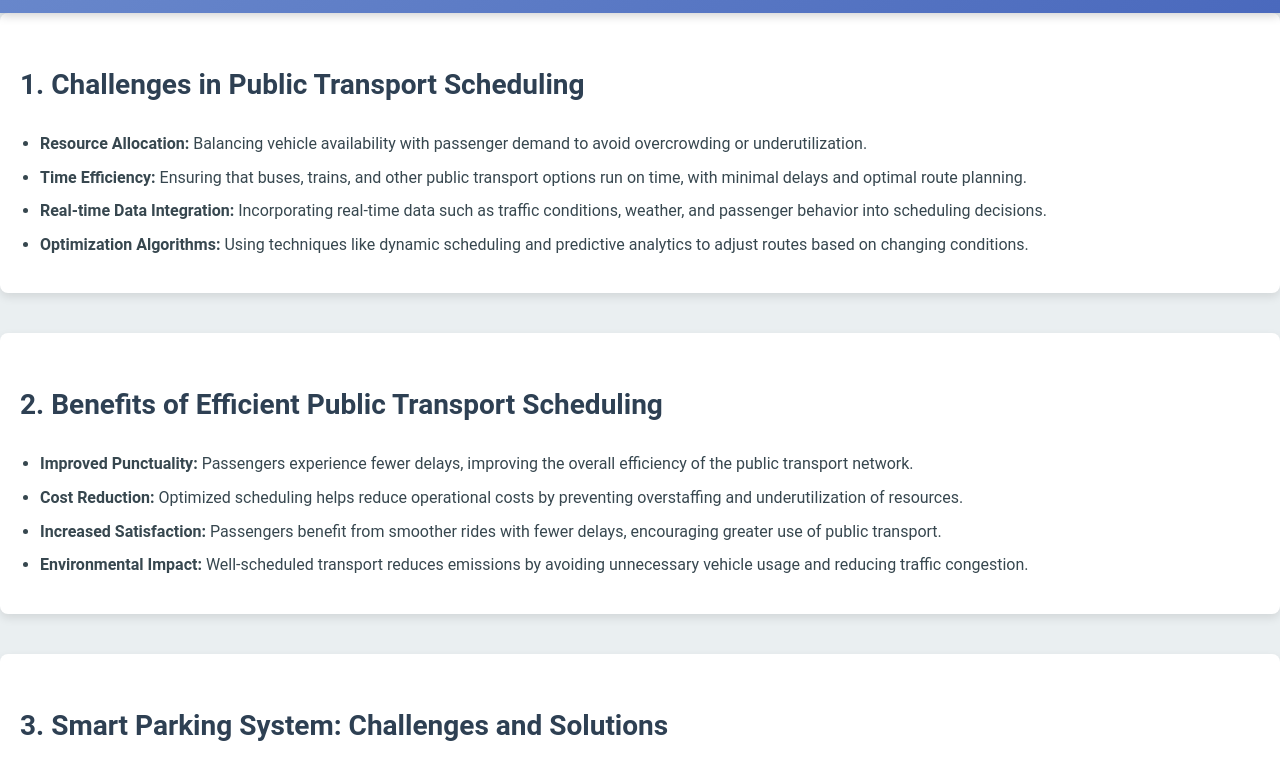
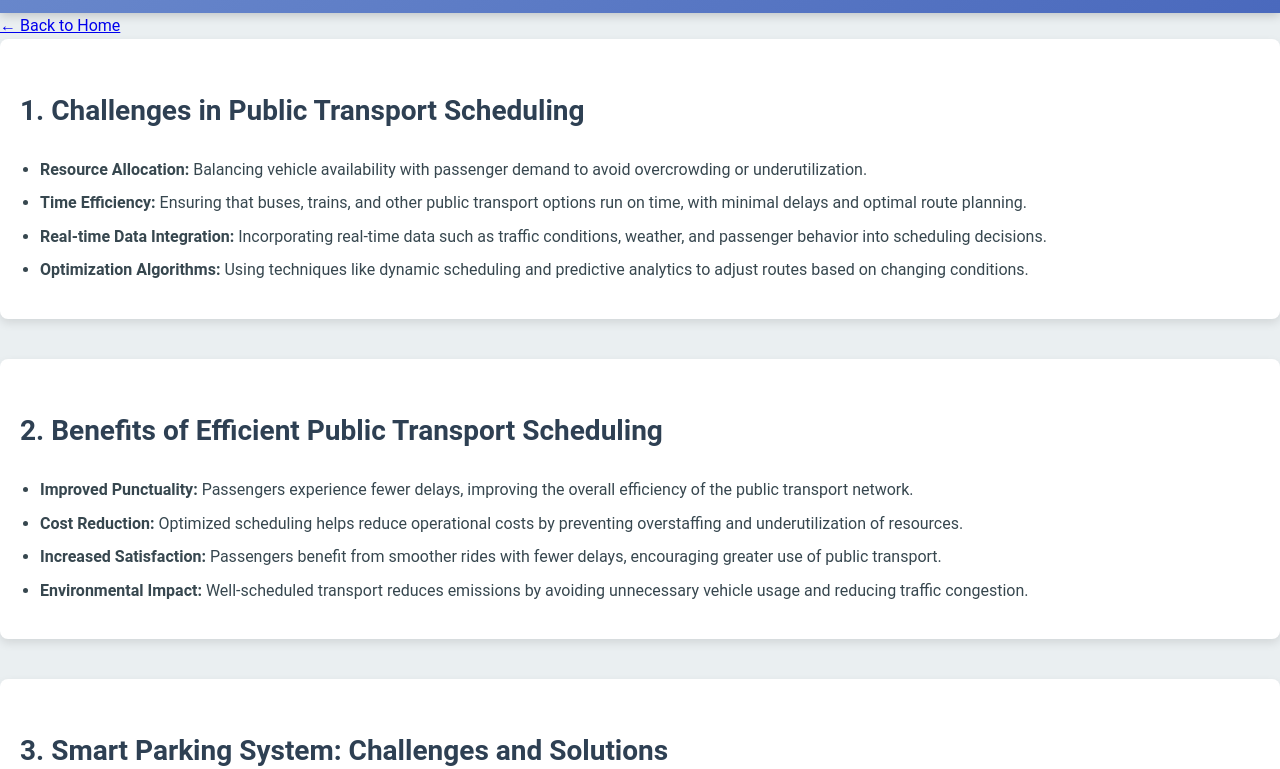
Before and after one commit to Krohi21/portfolio.git.io, a plain HTML site: page courser.html in a window 1280 px wide. Shown: the part 91-860 px from the top of the page. Drawn offline with Linux system fonts and the light colour scheme.

Commit message:
Update courser.html

```diff
--- a/courser.html
+++ b/courser.html
@@ -76,6 +76,8 @@
 <header>
     <h1>Public Transport Scheduling and Smart Parking System</h1>
 </header>
+    <div class="back-arrow">
+        <a href="index.html"><i>&larr;</i> Back to Home</a>
 
 <div class="content">
     <h2>1. Challenges in Public Transport Scheduling</h2>
```
